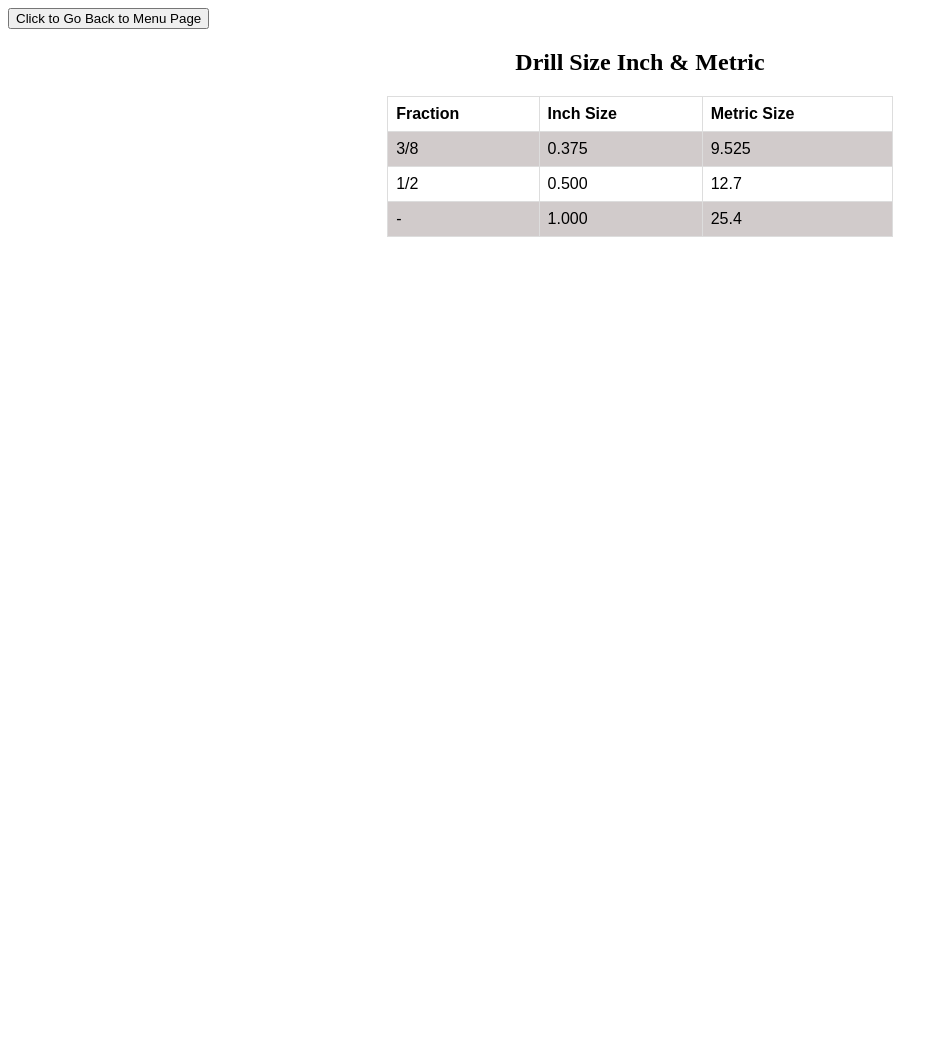
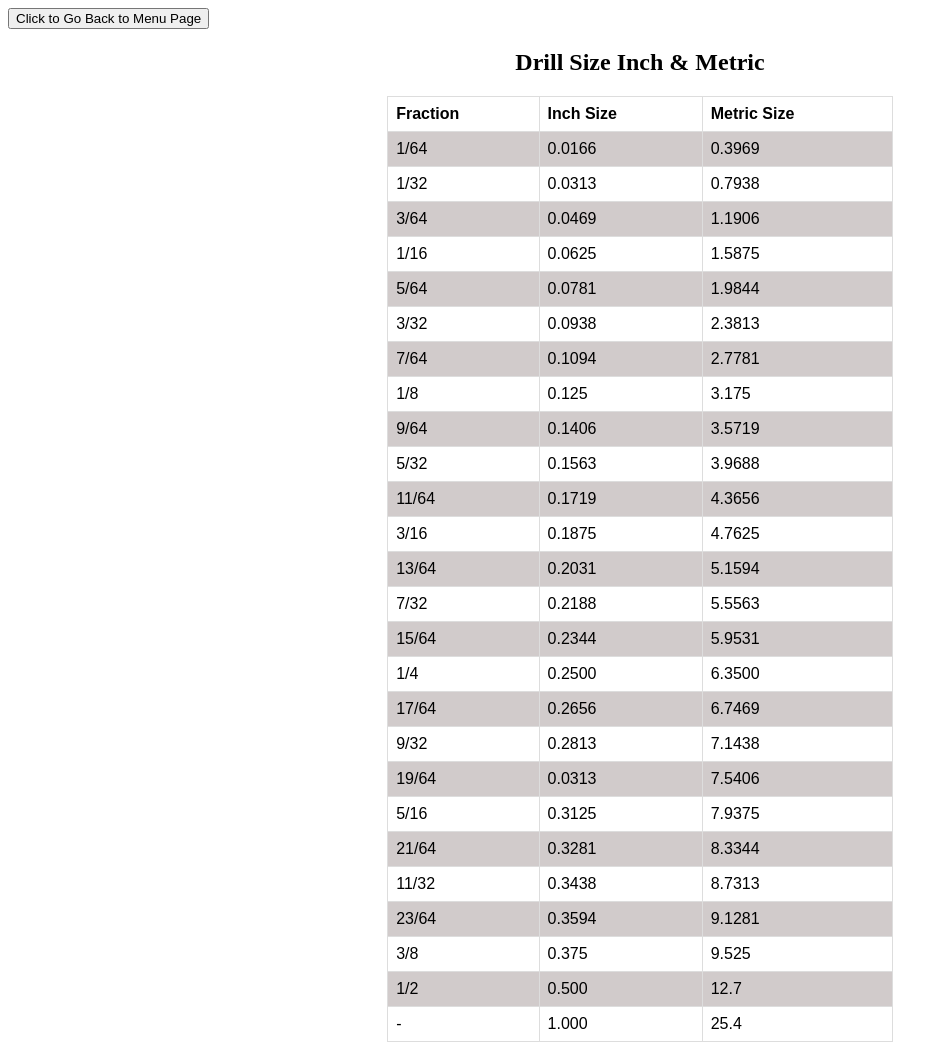
Before and after one commit to Milys/Calculate_App, a plain HTML site: page Drills.html in a window 1280 px wide. Shown: the whole page, without its empty margins (0-948 px from the left). Before the commit the page ends 800 px from the top, so only its background shows below. Drawn offline with Linux system fonts and the light colour scheme.

Commit message:
Updated Drills

```diff
--- a/Drills.html
+++ b/Drills.html
@@ -1,5 +1,6 @@
 <!DOCTYPE html>
 <html lang="en">
+
 <head>
   <meta charset="UTF-8">
   <meta name="viewport" content="width=device-width, initial-scale=1.0">
@@ -7,6 +8,7 @@
   <link rel="stylesheet" href="Drills_style.css" type="text/css">
   <title>Document</title>
 </head>
+
 <body>
   <button onclick="goBack()">Click to Go Back to Menu Page</button>
 
@@ -29,10 +31,146 @@
       </tr>
 
       <tr>
+        <td>1/64</td>
+        <td>0.0166</td>
+        <td>0.3969</td>
+      </tr>
+
+      <tr>
+        <td>1/32</td>
+        <td>0.0313</td>
+        <td>0.7938</td>
+      </tr>
+
+      <tr>
+        <td>3/64</td>
+        <td>0.0469</td>
+        <td>1.1906</td>
+      </tr>
+      <tr>
+        <td>1/16</td>
+        <td>0.0625</td>
+        <td>1.5875</td>
+      </tr>
+
+      <tr>
+        <td>5/64</td>
+        <td>0.0781</td>
+        <td>1.9844</td>
+      </tr>
+
+      <tr>
+        <td>3/32</td>
+        <td>0.0938</td>
+        <td>2.3813</td>
+      </tr>
+
+      <tr>
+        <td>7/64</td>
+        <td>0.1094</td>
+        <td>2.7781</td>
+      </tr>
+
+      <tr>
+        <td>1/8</td>
+        <td>0.125</td>
+        <td>3.175</td>
+      </tr>
+
+      <tr>
+        <td>9/64</td>
+        <td>0.1406</td>
+        <td>3.5719</td>
+      </tr>
+
+      <tr>
+        <td>5/32</td>
+        <td>0.1563</td>
+        <td>3.9688</td>
+      </tr>
+
+      <tr>
+        <td>11/64</td>
+        <td>0.1719</td>
+        <td>4.3656</td>
+      </tr>
+
+      <tr>
+        <td>3/16</td>
+        <td>0.1875</td>
+        <td>4.7625</td>
+      </tr>
+
+      <tr>
+        <td>13/64</td>
+        <td>0.2031</td>
+        <td>5.1594</td>
+      </tr>
+
+      <tr>
+        <td>7/32</td>
+        <td>0.2188</td>
+        <td>5.5563</td>
+      </tr>
+
+      <tr>
+        <td>15/64</td>
+        <td>0.2344</td>
+        <td>5.9531</td>
+      </tr>
+
+      <tr>
+        <td>1/4</td>
+        <td>0.2500</td>
+        <td>6.3500</td>
+      </tr>
+
+      <tr>
+        <td>17/64</td>
+        <td>0.2656</td>
+        <td>6.7469</td>
+      </tr>
+
+      <tr>
+        <td>9/32</td>
+        <td>0.2813</td>
+        <td>7.1438</td>
+      </tr>
+
+      <tr>
+        <td>19/64</td>
+        <td>0.0313</td>
+        <td>7.5406</td>
+      </tr>
+
+      <tr>
+        <td>5/16</td>
+        <td>0.3125</td>
+        <td>7.9375</td>
+      </tr>
+
+      <tr>
+        <td>21/64</td>
+        <td>0.3281</td>
+        <td>8.3344</td>
+      </tr>
+
+      <tr>
+        <td>11/32</td>
+        <td>0.3438</td>
+        <td>8.7313</td>
+      </tr>
+
+      <tr>
+        <td>23/64</td>
+        <td>0.3594</td>
+        <td>9.1281</td>
+      </tr>
+
+      <tr>
         <td>3/8</td>
         <td>0.375</td>
         <td>9.525</td>
-
       </tr>
 
       <tr>
@@ -54,4 +192,5 @@
 
 
 </body>
+
 </html>
```
Also changed, not shown: index.html (+8 -0 lines), index_style.css (+50 -0 lines). Lines whose indentation alone changed are shown as unchanged.
